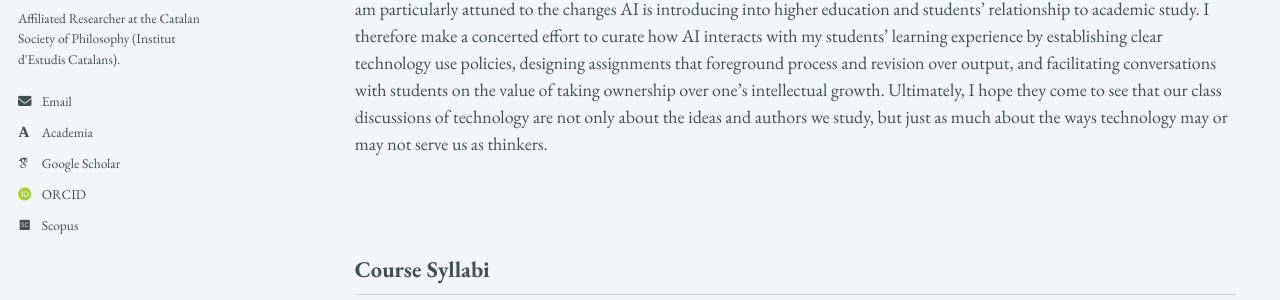
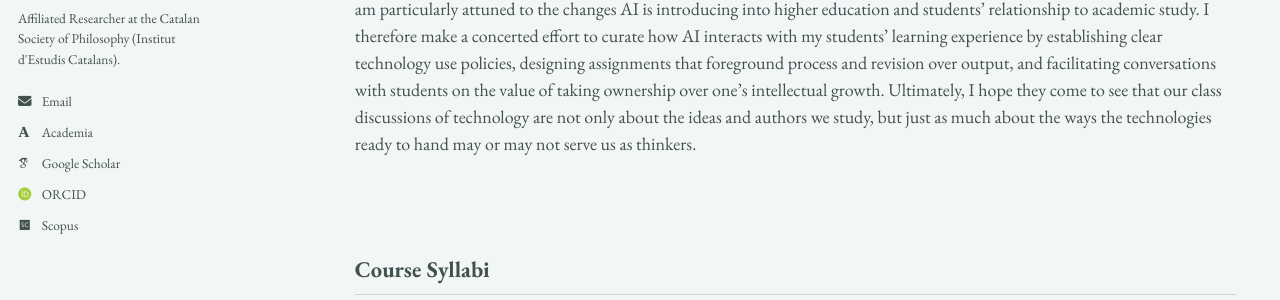
Before and after one commit to epujol90/epujol90.github.io, a Jekyll site: the page built from _pages/teaching.md, in a window 1280 px wide and 900 px high, scrolled down 548 px. Shown: the part 317-617 px from the top of the window. Built offline with Jekyll 4.4.1, drawn with Linux system fonts in a browser that asks for light colours; some web fonts are replaced; a script bundle is joined from its source files by our own code; library files that are not in the unit come from our copies; some of the changed text lies outside the part shown.

Commit message:
Update teaching.md

```diff
--- a/_pages/teaching.md
+++ b/_pages/teaching.md
@@ -11,7 +11,7 @@ My teaching experience includes both classroom instruction and writing center pr
 
 Beyond traditional coursework, my teaching is deeply indebted to my writing center experience. During my last two years at Duke, I worked as a writing consultant at the Thompson Writing Studio, where I led over 300 one-on-one consultations with graduate and undergraduate students from all majors across the university, and mentored a cohort of new consultants. Through this writing center work, I have come to view student writing as an indispensable pedagogical tool for developing clarity and depth of thinking, which I strive to incorporate both in the classroom and in individualized student support. I teach writing above all as an inherently iterative practice through which arguments are strengthened and refined over time, particularly by absorbing feedback and adapting to different audiences and rhetorical situations. Conscious of the barriers academic writing can pose, I also prioritize helping students develop their authorial voice while negotiating (often unspoken) scholarly norms and conventions.
 
-Across all my teaching endeavors, I consider attention the media environments students inhabit essential. As a media and technology scholar working within a long tradition of inquiry into how technical systems shape human culture and cognition, I am particularly attuned to the changes AI is introducing into higher education and students’ relationship to academic study. I therefore make a concerted effort to curate how AI interacts with my students’ learning experience by establishing clear technology use policies, designing assignments that foreground process and revision over output, and facilitating conversations with students on the value of taking ownership over one’s intellectual growth. Ultimately, I hope they come to see that our class discussions of technology are not only about the ideas and authors we study, but just as much about the ways technology may or may not serve us as thinkers.
+Across all my teaching endeavors, I consider attention the media environments students inhabit essential. As a media and technology scholar working within a long tradition of inquiry into how technical systems shape human culture and cognition, I am particularly attuned to the changes AI is introducing into higher education and students’ relationship to academic study. I therefore make a concerted effort to curate how AI interacts with my students’ learning experience by establishing clear technology use policies, designing assignments that foreground process and revision over output, and facilitating conversations with students on the value of taking ownership over one’s intellectual growth. Ultimately, I hope they come to see that our class discussions of technology are not only about the ideas and authors we study, but just as much about the ways the technologies ready to hand may or may not serve us as thinkers.
 <br>
 <br>
 <br>
```
